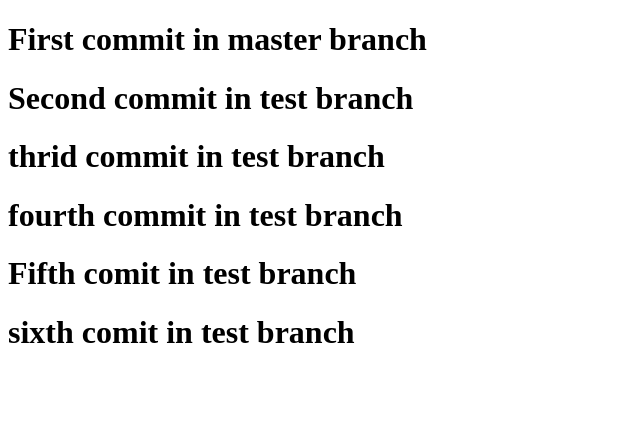
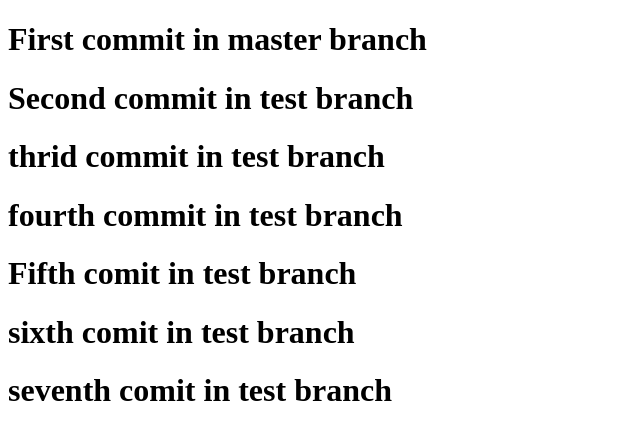
Before and after one commit to silver107u/Web-Automation, a plain HTML site: page index.html in a window 1280 px wide. Shown: the whole page, without its empty margins (0-640 px from the left). Drawn offline with Linux system fonts and the light colour scheme.

Commit message:
Seventh commit

```diff
--- a/index.html
+++ b/index.html
@@ -12,6 +12,7 @@
     <h1> fourth commit in test branch </h1>
     <h1>Fifth comit in test branch </h1>
     <h1>sixth comit in test branch </h1>
+    <h1>seventh comit in test branch </h1>
 </body>
 
 </html>
```
